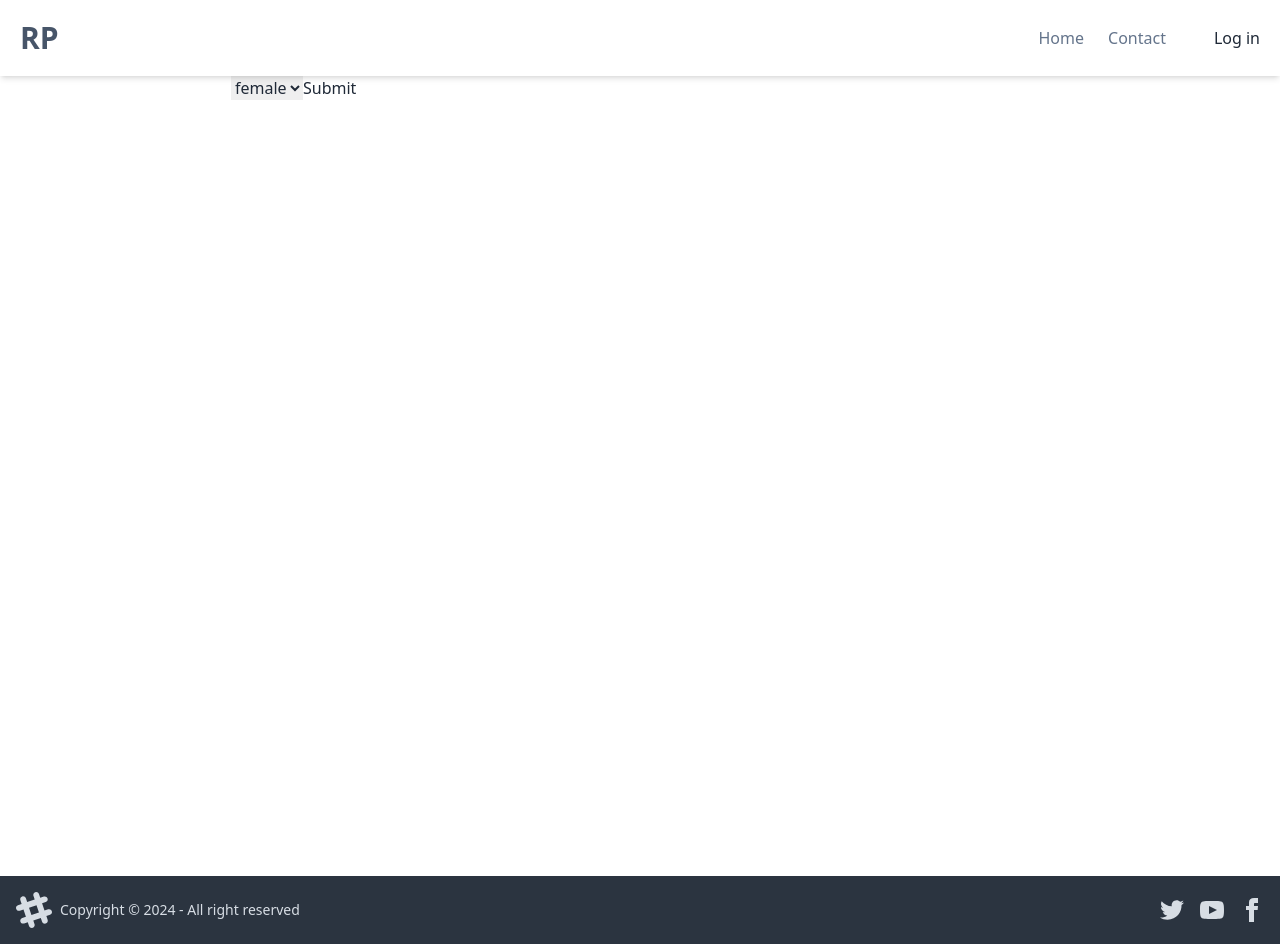
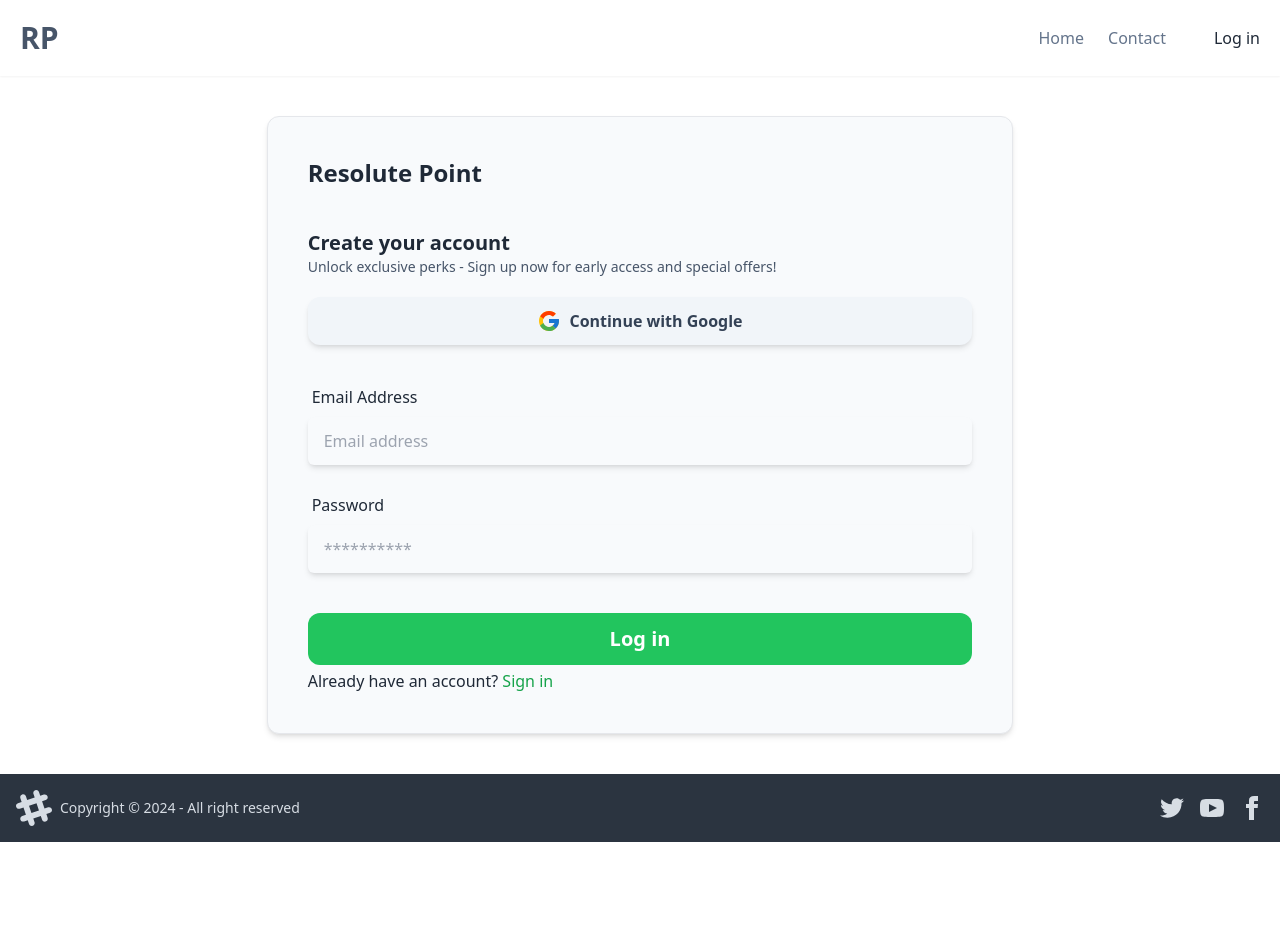
Before and after one commit to naymHdev/resolute-point-client, a React (Vite) app: page /login in a window 1280 px wide. After the commit the page ends 842 px from the top, so only its background shows below. Built offline with nearby package versions, Linux system fonts and the light colour scheme.

Commit message:
updated and full created logIn form use || React Hook Form ||

```diff
--- a/src/Auth/Login.jsx
+++ b/src/Auth/Login.jsx
@@ -1,24 +1,92 @@
 import { useForm } from "react-hook-form";
-
+import { FcGoogle } from "react-icons/fc";
+import { Link } from "react-router-dom";
 
 const Login = () => {
+  const {
+    register,
+    handleSubmit,
+    formState: { errors },
+  } = useForm();
+  const onSubmit = (data) => console.log(data);
 
-    const { register, handleSubmit } = useForm()
-  const onSubmit = (data) => console.log(data)
-
-    return (
-        <div>
-             <form onSubmit={handleSubmit(onSubmit)}>
-      <input {...register("firstName")} />
-      <select {...register("gender")}>
-        <option value="female">female</option>
-        <option value="male">male</option>
-        <option value="other">other</option>
-      </select>
-      <input type="submit" />
-    </form>
+  return (
+    <section className=" w-11/12 md:w-7/12 mx-auto mt-10 mb-10 border rounded-xl shadow-md bg-slate-50 md:p-10 p-2">
+      <div>
+        <h3 className=" text-2xl font-bold">Resolute Point</h3>
+      </div>
+      <div className=" mt-10">
+        <h3 className=" text-xl font-semibold">Create your account</h3>
+        <p className=" text-sm font-medium text-slate-600">
+          Unlock exclusive perks - Sign up now for early access and special
+          offers!{" "}
+        </p>
+      </div>
+      <div className=" mt-5 mb-8">
+        <button className=" bg-slate-100 hover:bg-slate-200 shadow-md w-full text-center justify-center flex items-center gap-2 rounded-xl py-3 font-bold">
+          <FcGoogle className=" text-2xl" />
+          <span className=" text-slate-700">Continue with Google</span>
+        </button>
+      </div>
+      <form onSubmit={handleSubmit(onSubmit)}>
+        <div className="w-full mb-5">
+          <label className=" label font-medium">Email Address</label>
+          <input
+            className=" w-full py-3 px-4 rounded-md shadow-md bg-slate-50"
+            placeholder="Email address"
+            type="email"
+            name="email"
+            id="email"
+            {...register("email", {
+              required: "Email is required",
+              pattern: {
+                value: /^\S+@\S+$/i,
+                message: "Invalid email address",
+              },
+            })}
+          />
+          {errors.email && (
+            <p className="text-red-500 text-xs italic">
+              {errors.email.message}
+            </p>
+          )}
         </div>
-    );
+        <div className="w-full">
+          <label className="font-medium label">Password</label>
+          <input
+            className=" w-full py-3 px-4 rounded-md shadow-md bg-slate-50"
+            placeholder="**********"
+            type="password"
+            name="password"
+            id="password"
+            {...register("password", { required: "Password is required" })}
+          />
+          {errors.password && (
+            <p className="text-red-500 text-xs italic">
+              {errors.password.message}
+            </p>
+          )}
+        </div>
+        <div className=" mt-10">
+          <button
+            type="submit"
+            className=" font-bold py-3 rounded-xl bg-green-500 hover:bg-green-700 w-full text-center text-white text-xl"
+          >
+            Log in
+          </button>
+        </div>
+        <div
+          className=" font-medium mt-1
+        "
+        >
+          Already have an account?{" "}
+          <Link to="/register" className=" text-green-600">
+            Sign in
+          </Link>
+        </div>
+      </form>
+    </section>
+  );
 };
 
 export default Login;
--- a/src/Layouts/Layout.jsx
+++ b/src/Layouts/Layout.jsx
@@ -7,9 +7,7 @@ const Layout = () => {
     <>
       <div>
         <Header />
-        <div className="h-screen">
-          <Outlet />
-        </div>
+        <Outlet />
         <Footer />
       </div>
     </>
--- a/src/Shared/Header/Header.jsx
+++ b/src/Shared/Header/Header.jsx
@@ -39,7 +39,7 @@ const Header = () => {
   return (
     <header className="relative ">
       <nav
-        className="bg-white shadow-md px-5 flex items-center justify-between py-5"
+        className="bg-white shadow-sm px-5 flex items-center justify-between py-5"
         aria-label="Global"
       >
         <div className="flex lg:flex-1">
```
